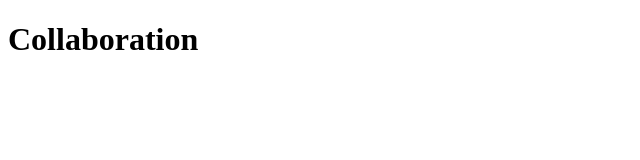
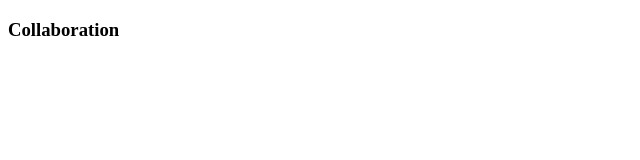
Before and after one commit to ANTAEGYU/worktogether, a plain HTML site: page index.html in a window 1280 px wide. Shown: the whole page, without its empty margins (0-640 px from the left). Drawn offline with Linux system fonts and the light colour scheme.

Commit message:
modify <h1> -> <h3>

```diff
--- a/index.html
+++ b/index.html
@@ -5,6 +5,6 @@
 	<title></title>
 </head>
 <body>
-	<h1>Collaboration</h1>
+	<h3>Collaboration</h3>
 </body>
 </html>
```
